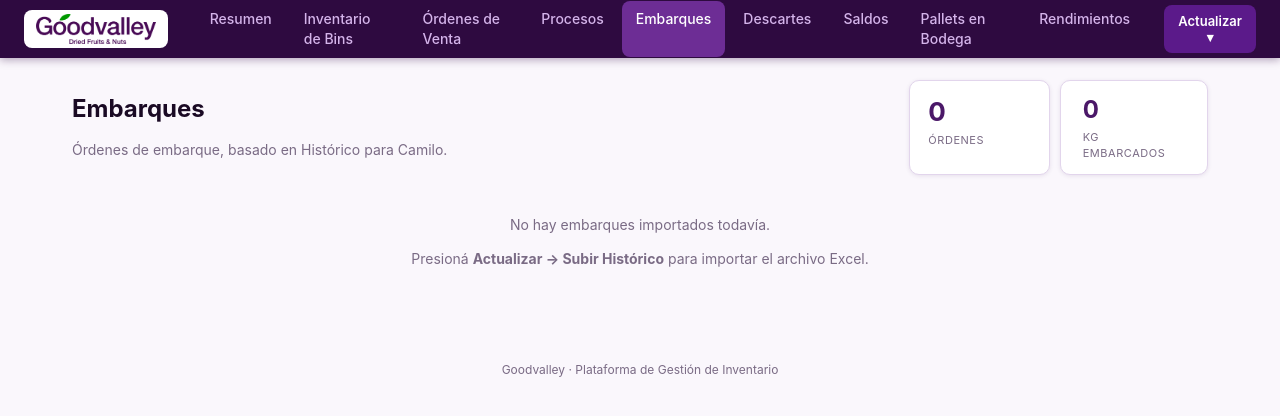
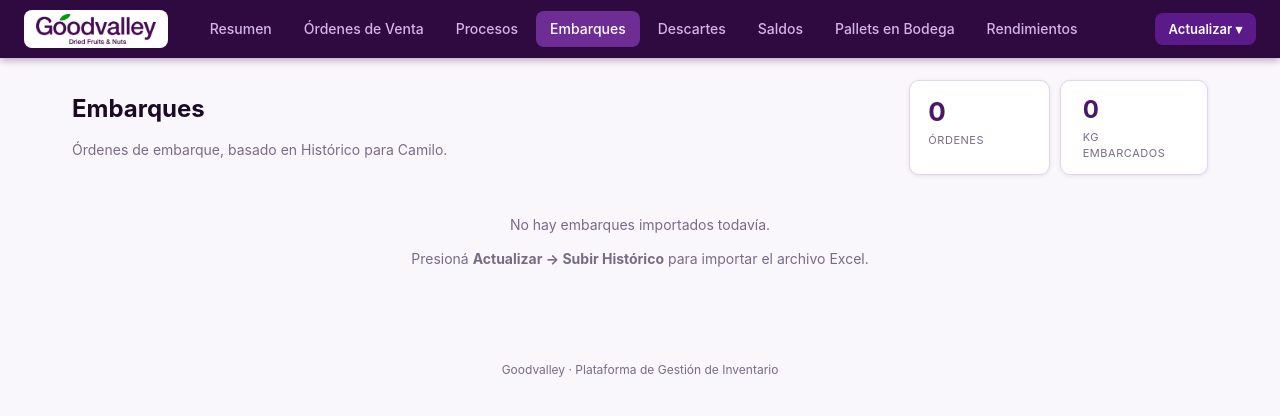
Before and after one commit to holscherp/Goodvalley, a Flask app: page /ordenes-de-venta in a window 1280 px wide. Shown: the top 416 px of the page. Run offline with Flask 3, Linux system fonts and the light colour scheme.

Commit message:
Move Inventario de Bins off nav into Resumen page
Removes the top-nav link and adds an Inventario de Bins button on the
Resumen page next to the Nueva Orden button.

Co-Authored-By: Claude Sonnet 4.6 <noreply@anthropic.com>

```diff
--- a/templates/base.html
+++ b/templates/base.html
@@ -17,8 +17,6 @@
   <nav>
     <a href="{{ url_for('index') }}"
        class="{{ 'on' if request.endpoint == 'index' else '' }}">Resumen</a>
-    <a href="{{ url_for('list_bins') }}"
-       class="{{ 'on' if request.endpoint and 'bin' in request.endpoint else '' }}">Inventario de Bins</a>
     <a href="{{ url_for('list_orders') }}"
        class="{{ 'on' if request.endpoint and 'order' in request.endpoint else '' }}">Órdenes de Venta</a>
     <a href="{{ url_for('list_procesos') }}"
--- a/templates/index.html
+++ b/templates/index.html
@@ -14,7 +14,10 @@
 
 <div class="row-between">
   <h2>Stock disponible por calibre y secado</h2>
-  <a class="btn btn-primary" href="{{ url_for('new_order') }}">+ Nueva orden de venta</a>
+  <div style="display:flex;gap:8px">
+    <a class="btn" href="{{ url_for('list_bins') }}" style="background:var(--card);border:1px solid var(--border);color:var(--fg)">Inventario de Bins</a>
+    <a class="btn btn-primary" href="{{ url_for('new_order') }}">+ Nueva orden de venta</a>
+  </div>
 </div>
 <p class="muted">
   Bins disponibles, agrupados por calibre y método de secado.
```
